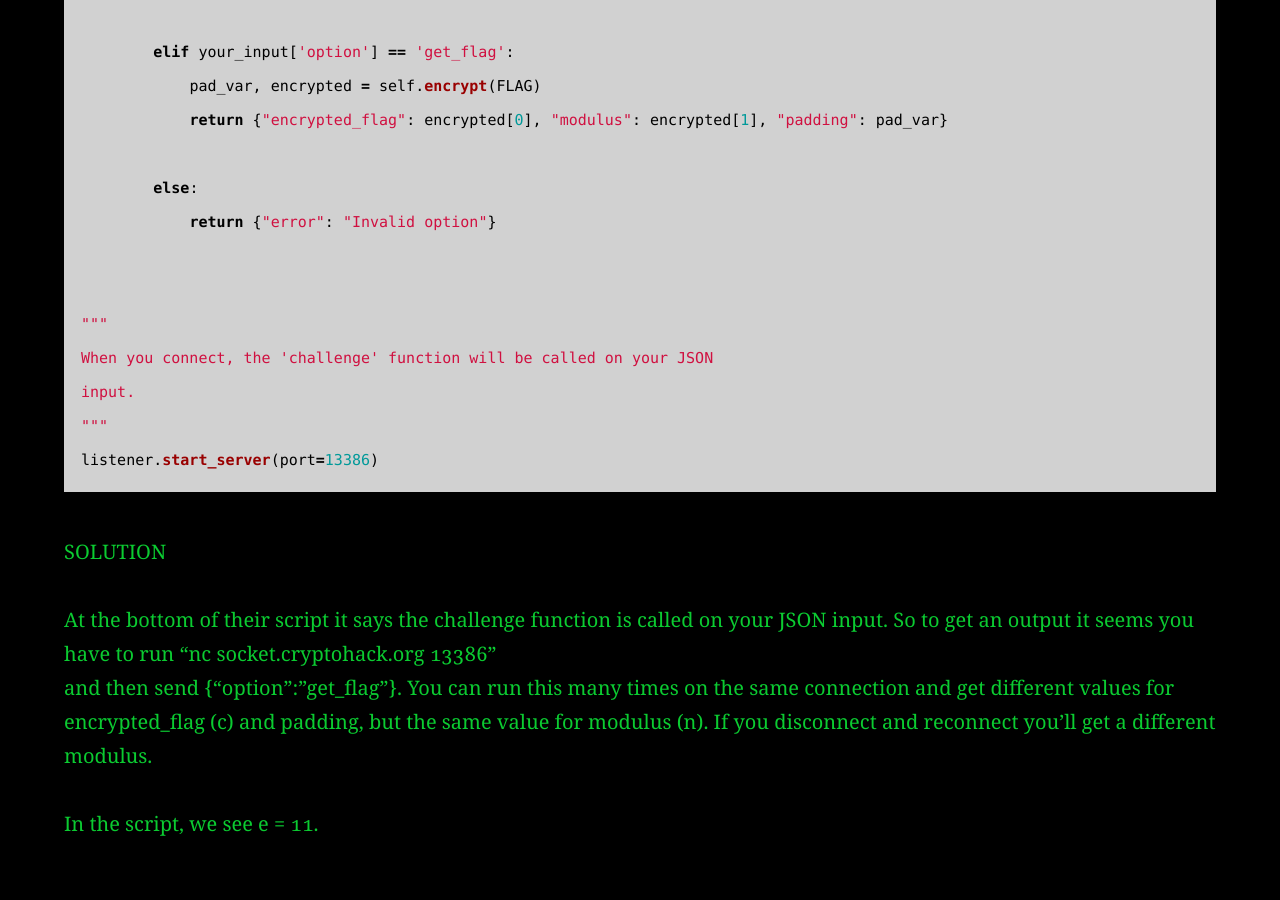
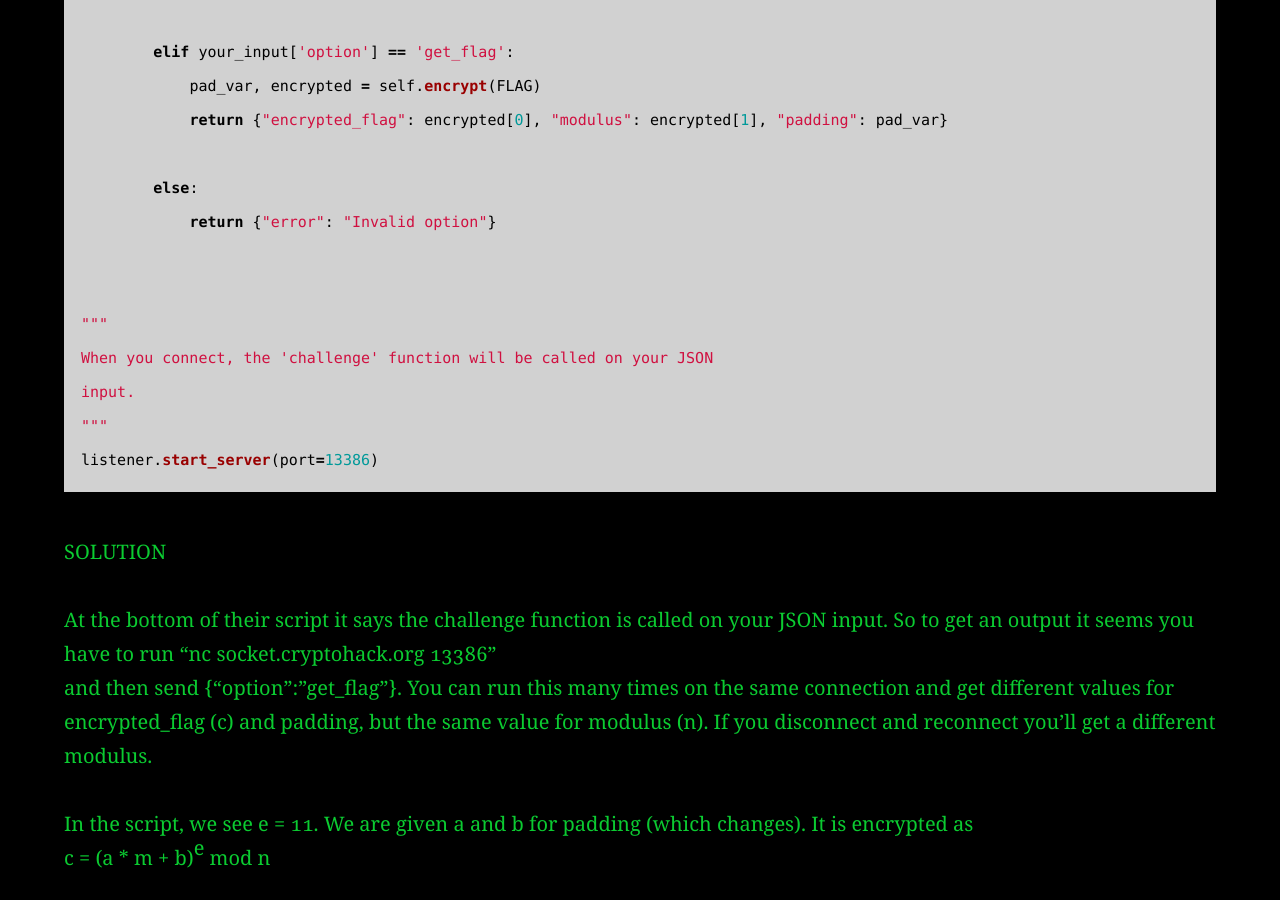
Before and after one commit to AC01010/Connor-McCartney.github.io, a Jekyll site: the page built from _posts/2018-01-12-CryptohackRSAPadding.md, in a window 1280 px wide and 900 px high, scrolled down 1344 px. Built offline with Jekyll 4.4.1, drawn with Linux system fonts in a browser that asks for light colours; before the commit the page ends 2210 px from its top, so only the background shows below that.

Commit message:
Update 2018-01-12-CryptohackRSAPadding.md

```diff
--- a/_posts/2018-01-12-CryptohackRSAPadding.md
+++ b/_posts/2018-01-12-CryptohackRSAPadding.md
@@ -65,4 +65,5 @@ So to get an output it seems you have to run "nc socket.cryptohack.org 13386" <b
 and then send {"option":"get_flag"}. You can run this many times on the same connection and get different values for <br>
 encrypted_flag (c) and padding, but the same value for modulus (n). If you disconnect and reconnect you'll get a different modulus.
 
-In the script, we see e = 11.
+In the script, we see e = 11. We are given a and b for padding (which changes). It is encrypted as <br>
+c = (a * m + b)<sup>e</sup> mod n
```
